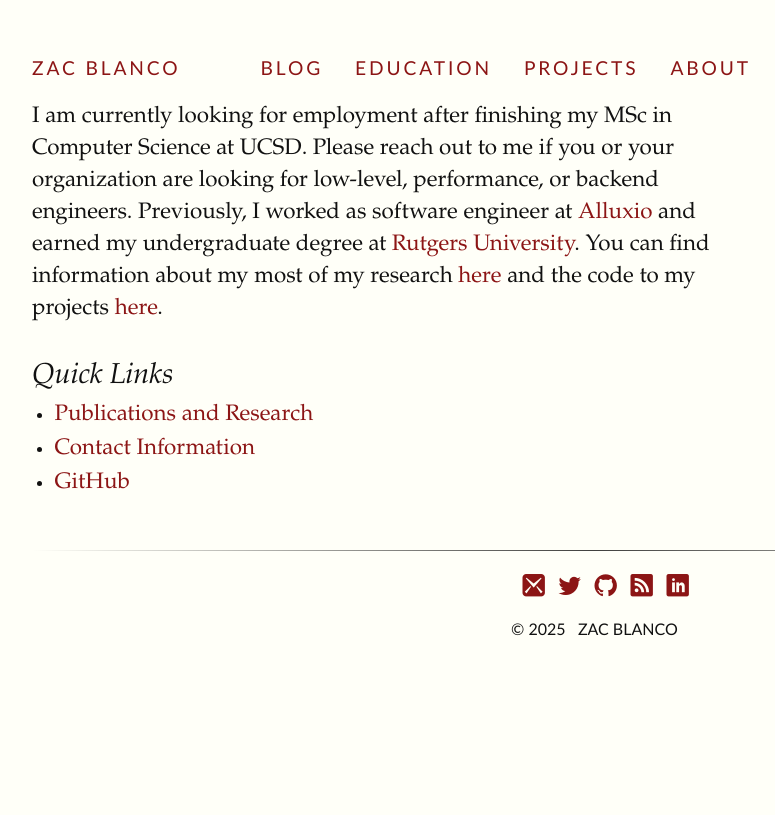
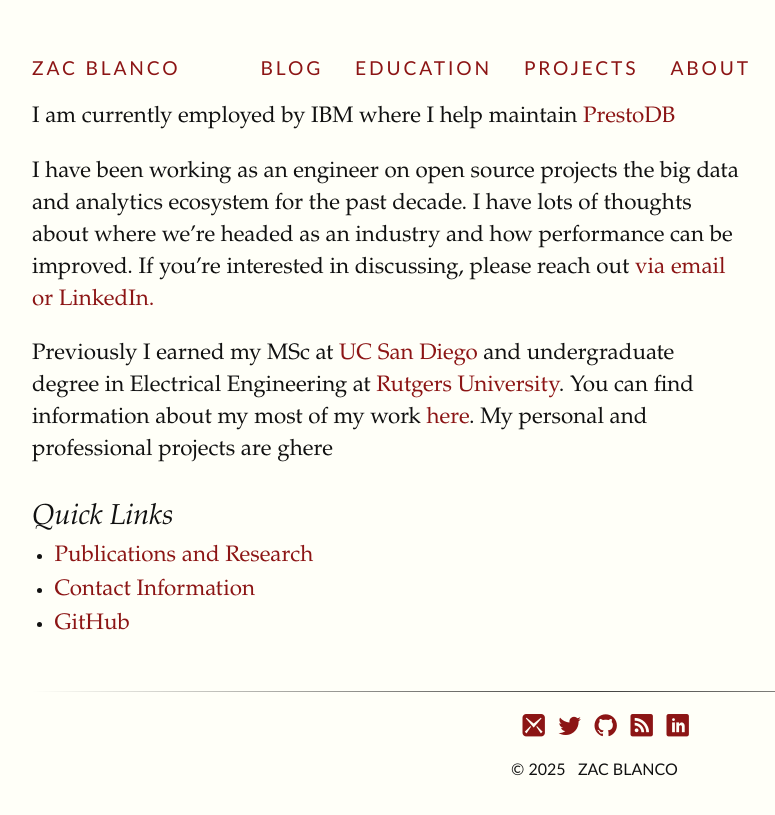
Before and after one commit to ZacBlanco/zacblanco.github.io, a Jekyll site: the page built from index.md, in a window 1280 px wide. Shown: the top 815 px of the page, without its empty margins (64-839 px from the left). Built offline with Jekyll 4.4.1, drawn with Linux system fonts in a browser that asks for light colours; some web fonts are replaced.

Commit message:
status update

```diff
--- a/index.md
+++ b/index.md
@@ -3,13 +3,18 @@
 title: Home
 ---
 
-I am currently looking for employment after finishing my MSc in Computer Science
-at UCSD. Please reach out to me if you or your organization are looking for
-low-level, performance, or backend engineers. Previously, I worked as software
-engineer at [Alluxio](https://alluxio.io) and earned my undergraduate degree at
-[Rutgers University](/education/undergrad/). You can find information about my
-most of my research [here](/education/) and the code to my projects
-[here](https://github.com/ZacBlanco).
+I am currently employed by IBM where I help maintain
+[PrestoDB](https://github.com/prestodb/presto)
+
+I have been working as an engineer on open source projects the big data and
+analytics ecosystem for the past decade. I have lots of thoughts about where
+we're headed as an industry and how performance can be improved. If you're
+interested in discussing, please reach out [via email or LinkedIn.](/about/)
+
+Previously I earned my MSc at [UC San Diego](https://ucsd.edu) and undergraduate
+degree in Electrical Engineering at [Rutgers University](/education/undergrad/).
+You can find information about my most of my  work [here](/education/). My
+personal and professional projects are ghere
 
 ### Quick Links
 
```
